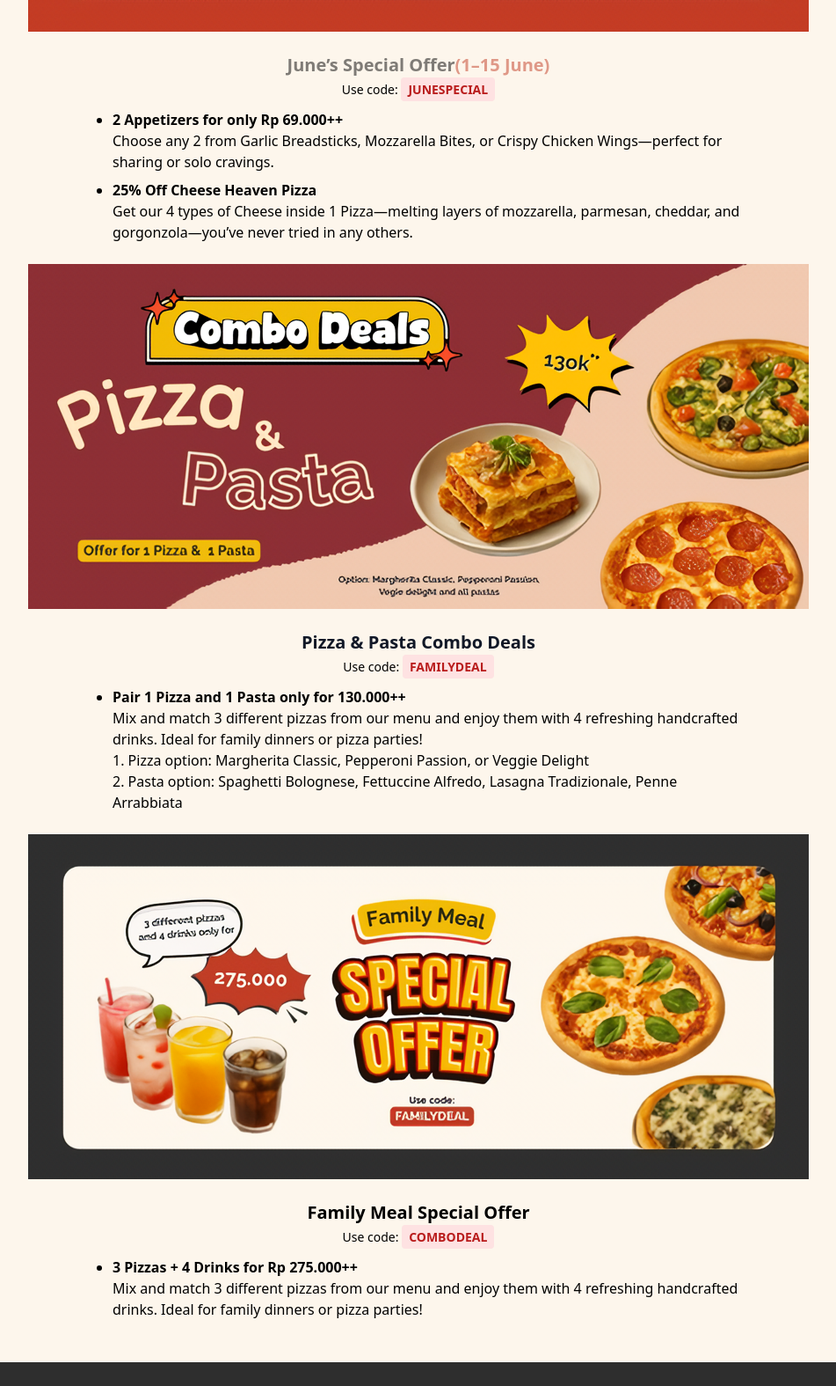
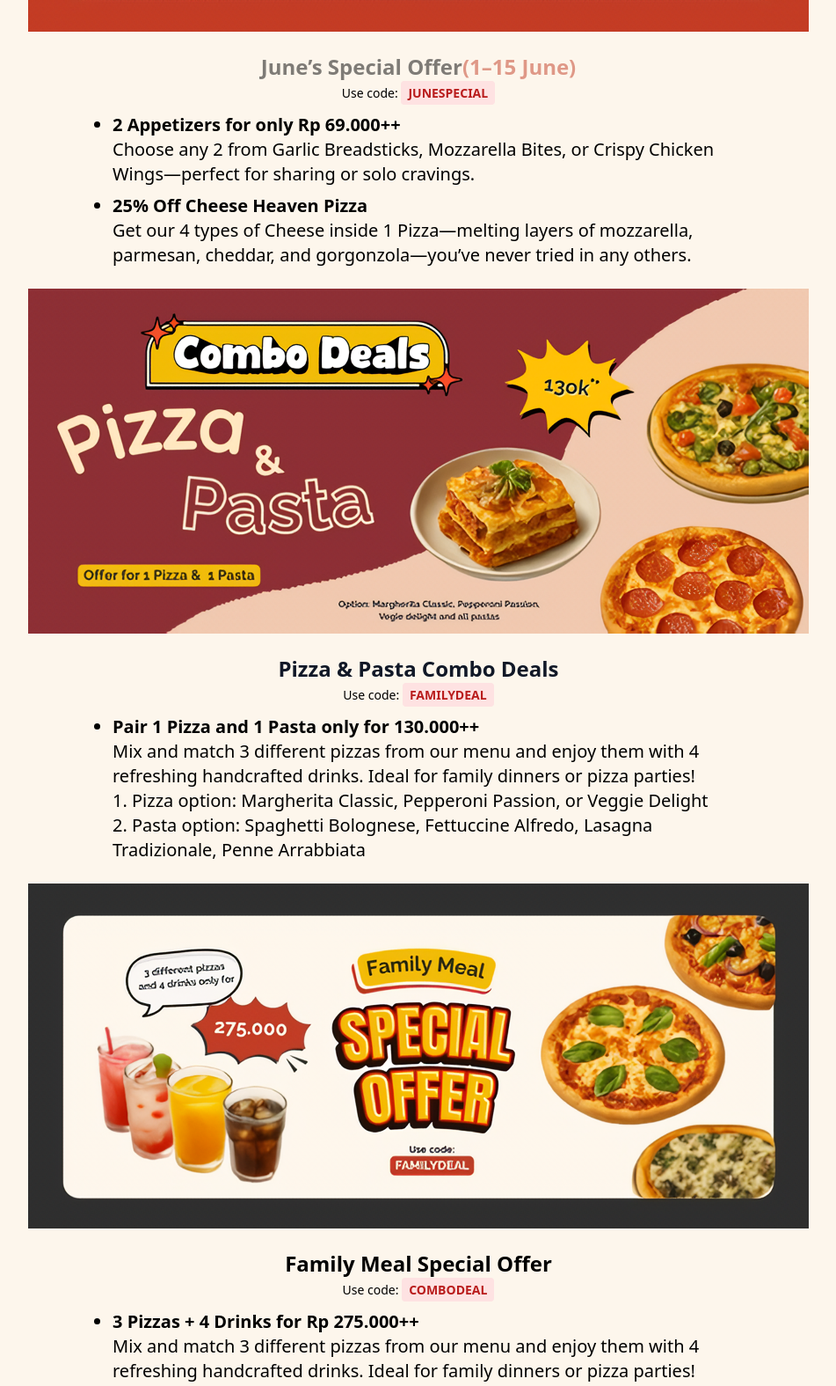
Before and after one commit to theo00000/FinalProject-BNCC-LnT-FrontendDevelopment-2025, a website: page deals.html in a window 1280 px wide. Shown: the part 508-2083 px from the top of the page at 88% size, without its empty margins (164-1115 px from the left). Drawn offline with nearby package versions, Linux system fonts and the light colour scheme.

Commit message:
tenth commit

```diff
--- a/deals.html
+++ b/deals.html
@@ -49,10 +49,10 @@
 
   <!-- Description -->
   <div class="max-w-3xl mx-auto mt-6 px-4">
-    <h2 class="text-xl font-bold text-[#000000] text-center animate-pulse">June’s Special Offer<span class="text-[#C23B22]">(1–15 June)</span></h2>
+    <h2 class="text-2xl font-bold text-[#000000] text-center animate-pulse">June’s Special Offer<span class="text-[#C23B22]">(1–15 June)</span></h2>
     <p class="text-sm text-[#000000] mt-1 mb-3 text-center">Use code: <span class="bg-red-100 text-red-700 px-2 py-1 rounded font-semibold">JUNESPECIAL</span></p>
 
-    <ul class="list-disc pl-5 text-[#000000] space-y-2">
+    <ul class="list-disc pl-5 text-[#000000] space-y-2 text-xl">
       <li>
         <strong>2 Appetizers for only Rp 69.000++</strong><br/>
         Choose any 2 from Garlic Breadsticks, Mozzarella Bites, or Crispy Chicken Wings—perfect for sharing or solo cravings.
@@ -71,10 +71,10 @@
   </div>
 
   <div class="max-w-3xl mx-auto mt-6 px-4">
-    <h2 class="text-xl font-bold text-gray-900 text-center">Pizza & Pasta Combo Deals</h2>
+    <h2 class="text-2xl font-bold text-gray-900 text-center">Pizza & Pasta Combo Deals</h2>
     <p class="text-sm text-[#000000] mt-1 mb-3 text-center">Use code: <span class="bg-red-100 text-red-700 px-2 py-1 rounded font-semibold">FAMILYDEAL</span></p>
 
-    <ul class="list-disc pl-5 text-[#000000] space-y-2">
+    <ul class="list-disc pl-5 text-[#000000] space-y-2 text-xl">
       <li>
         <strong>Pair 1 Pizza and 1 Pasta only for 130.000++</strong><br>
         Mix and match 3 different pizzas from our menu and enjoy them with 4 refreshing handcrafted drinks. Ideal for family dinners or pizza parties! <br>
@@ -93,10 +93,10 @@
   </div>
 
   <div class="max-w-3xl mx-auto mt-6 px-4">
-    <h2 class="text-xl font-bold text-[#000000] text-center">Family Meal Special Offer</h2>
+    <h2 class="text-2xl font-bold text-[#000000] text-center">Family Meal Special Offer</h2>
     <p class="text-sm text-[#000000] mt-1 mb-3 text-center">Use code: <span class="bg-red-100 text-red-700 px-2 py-1 rounded font-semibold">COMBODEAL</span></p>
 
-    <ul class="list-disc pl-5 text-[#000000] space-y-2">
+    <ul class="list-disc pl-5 text-[#000000] space-y-2 text-xl">
       <li>
         <strong>3 Pizzas + 4 Drinks for Rp 275.000++</strong><br>
         Mix and match 3 different pizzas from our menu and enjoy them with 4 refreshing handcrafted drinks. Ideal for family dinners or pizza parties!
```
Also changed, not shown: about-us.html (+3 -3 lines), index.html (+1 -1 lines).
